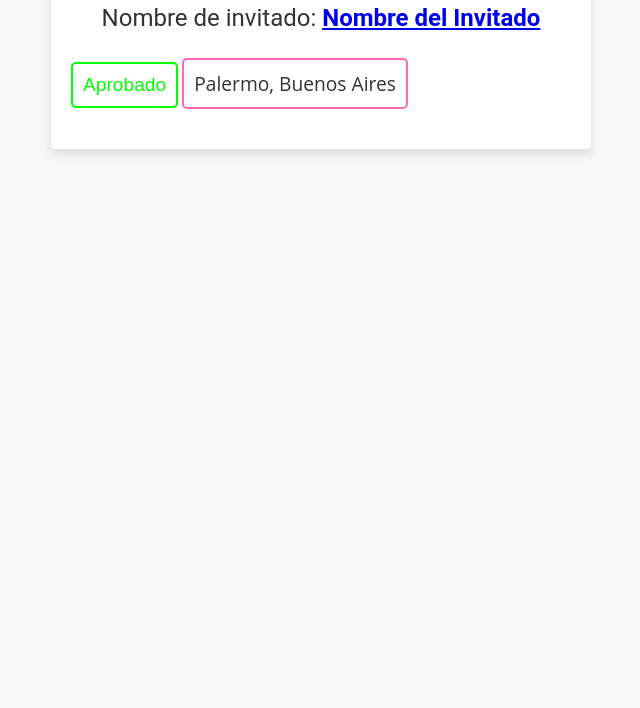
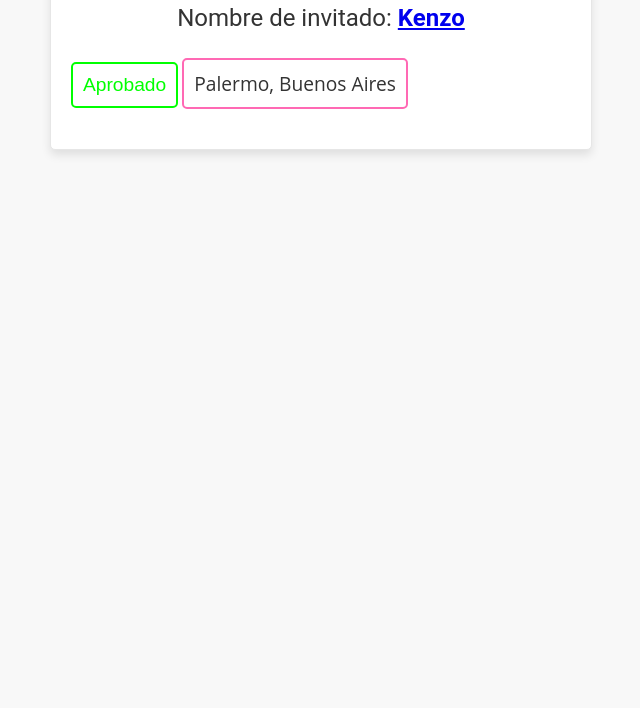
Before and after one commit to FedericoCardenes/QR-Demon-Honey-Kenzo.github.io, a plain HTML site: page index.html in a window 1280 px wide. Shown: the part 92-800 px from the top of the page, without its empty margins (319-959 px from the left). Drawn offline with Linux system fonts and the light colour scheme.

Commit message:
Update index.html

```diff
--- a/index.html
+++ b/index.html
@@ -70,7 +70,7 @@
 		<h1>Demon Honey Evento</h1>
 		<p>
 			<!-- Reemplaza la URL del archivo de Google Sheets con la URL real de tu archivo -->
-			Nombre de invitado: <strong><a href="https://docs.google.com/spreadsheets/d/1ABC12345/edit#gid=0">Nombre del Invitado</a></strong>
+			Nombre de invitado: <strong><a href="https://docs.google.com/spreadsheets/d/1ABC12345/edit#gid=0">Kenzo</a></strong>
 		</p>
 		<div class="aprobado">Aprobado</div>
 		<div class="location">Palermo, Buenos Aires</div>
```
